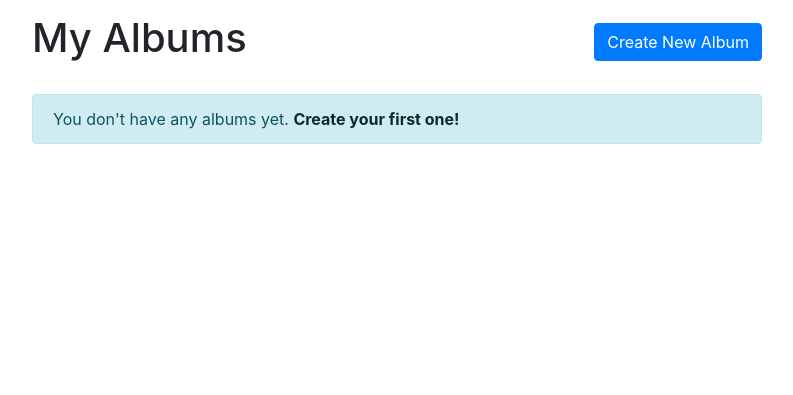
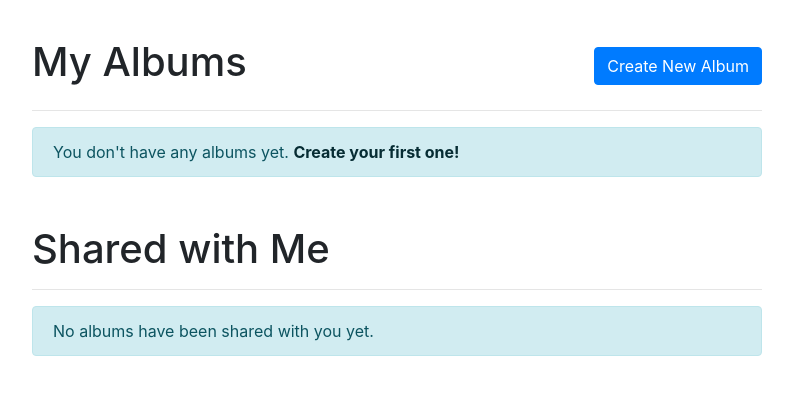
Before and after one commit to GoguillonNicolas/photosHub, a Flask app: page /albums in a window 1280 px wide. Shown: the part 56-451 px from the top of the page, without its empty margins (243-1036 px from the left). Run offline with Flask 3, Linux system fonts and the light colour scheme; the visitor is signed in with stand-in values (Sample User, id 1); data that the repository does not hold is empty; some libraries are stand-ins or nearby versions.

Commit message:
fix(albums): fixing frontend for sharing albums

```diff
--- a/photohub/forms.py
+++ b/photohub/forms.py
@@ -44,3 +44,7 @@ class PhotoForm(FlaskForm):
 class CommentForm(FlaskForm):
     content = TextAreaField('Comment', validators=[DataRequired()])
     submit = SubmitField('Post Comment')
+
+class ShareAlbumForm(FlaskForm):
+    email = StringField('User\'s Email', validators=[DataRequired(), Email()])
+    submit = SubmitField('Share')
--- a/photohub/routes.py
+++ b/photohub/routes.py
@@ -4,7 +4,7 @@ from PIL import Image
 from flask import render_template, url_for, flash, redirect, request, abort
 from flask_login import login_user, current_user, logout_user, login_required
 from photohub import app, db, bcrypt
-from photohub.forms import RegistrationForm, LoginForm, AlbumForm, PhotoForm, CommentForm
+from photohub.forms import RegistrationForm, LoginForm, AlbumForm, PhotoForm, CommentForm, ShareAlbumForm
 from photohub.models import User, Album, Photo, Comment
 
 def save_picture(form_picture):
@@ -48,8 +48,9 @@ def home():
 @app.route("/albums")
 @login_required
 def albums():
-    user_albums = Album.query.filter_by(owner=current_user).all()
-    return render_template('albums.html', title='My Albums', albums=user_albums)
+    owned_albums = Album.query.filter_by(owner=current_user).all()
+    shared_albums = current_user.shared_with_me
+    return render_template('albums.html', title='My Albums', owned_albums=owned_albums, shared_albums=shared_albums)
 
 @app.route("/album/new", methods=['GET', 'POST'])
 @login_required
@@ -68,6 +69,7 @@ def new_album():
 def album(album_id):
     album = Album.query.get_or_404(album_id)
     form = PhotoForm()
+    share_form = ShareAlbumForm()
     if form.validate_on_submit() and form.photo.data:
         picture_file = save_picture(form.photo.data)
         photo = Photo(album_id=album.id, filename=picture_file, caption=form.caption.data)
@@ -75,7 +77,7 @@ def album(album_id):
         db.session.commit()
         flash('Your photo has been added!', 'success')
         return redirect(url_for('album', album_id=album.id))
-    return render_template('album_detail.html', title=album.title, album=album, form=form)
+    return render_template('album_detail.html', title=album.title, album=album, form=form, share_form=share_form)
 
 @app.route('/photo/<int:photo_id>')
 @login_required
@@ -83,6 +85,30 @@ def photo_detail(photo_id):
     photo = Photo.query.get_or_404(photo_id)
     comment_form = CommentForm()
     return render_template('photo_detail.html', title=photo.caption, photo=photo, comment_form=comment_form)
+
+@app.route('/album/<int:album_id>/share', methods=['POST'])
+@login_required
+def share_album(album_id):
+    album = Album.query.get_or_404(album_id)
+    if album.owner != current_user:
+        abort(403)
+    form = ShareAlbumForm()
+    if form.validate_on_submit():
+        user_to_share_with = User.query.filter_by(email=form.email.data).first()
+        if user_to_share_with:
+            if user_to_share_with != current_user:
+                if user_to_share_with not in album.shared_with_users:
+                    album.shared_with_users.append(user_to_share_with)
+                    db.session.commit()
+                    flash(f'Album shared with {user_to_share_with.username}.', 'success')
+                else:
+                    flash('Album already shared with this user.', 'info')
+            else:
+                flash('You cannot share an album with yourself.', 'warning')
+        else:
+            flash('User with that email does not exist.', 'danger')
+    return redirect(url_for('album', album_id=album.id))
+
 
 @app.route("/photo/<int:photo_id>/delete", methods=['POST'])
 @login_required
--- a/photohub/templates/albums.html
+++ b/photohub/templates/albums.html
@@ -1,13 +1,13 @@
 {% extends "layout.html" %}
 {% block content %}
-    <div class="d-flex justify-content-between align-items-center mb-4">
+    <div class="d-flex justify-content-between align-items-center mt-4">
         <h1>My Albums</h1>
         <a href="{{ url_for('new_album') }}" class="btn btn-primary">Create New Album</a>
     </div>
-
-    {% if albums %}
+    <hr>
+    {% if owned_albums %}
         <div class="list-group">
-            {% for album in albums %}
+            {% for album in owned_albums %}
                 <a href="{{ url_for('album', album_id=album.id) }}" class="list-group-item list-group-item-action">
                     <div class="d-flex w-100 justify-content-between">
                         <h5 class="mb-1">{{ album.title }}</h5>
@@ -22,4 +22,24 @@
             You don't have any albums yet. <a href="{{ url_for('new_album') }}" class="alert-link">Create your first one!</a>
         </div>
     {% endif %}
+
+    <h1 class="mt-5">Shared with Me</h1>
+    <hr>
+    {% if shared_albums %}
+        <div class="list-group">
+            {% for album in shared_albums %}
+                <a href="{{ url_for('album', album_id=album.id) }}" class="list-group-item list-group-item-action">
+                    <div class="d-flex w-100 justify-content-between">
+                        <h5 class="mb-1">{{ album.title }}</h5>
+                        <small>Shared by {{ album.owner.username }}</small>
+                    </div>
+                    <p class="mb-1">{{ album.description or 'No description' }}</p>
+                </a>
+            {% endfor %}
+        </div>
+    {% else %}
+        <div class="alert alert-info">
+            No albums have been shared with you yet.
+        </div>
+    {% endif %}
 {% endblock content %}
```
Also changed, not shown: photohub/templates/album_detail.html (+34 -1 lines).
